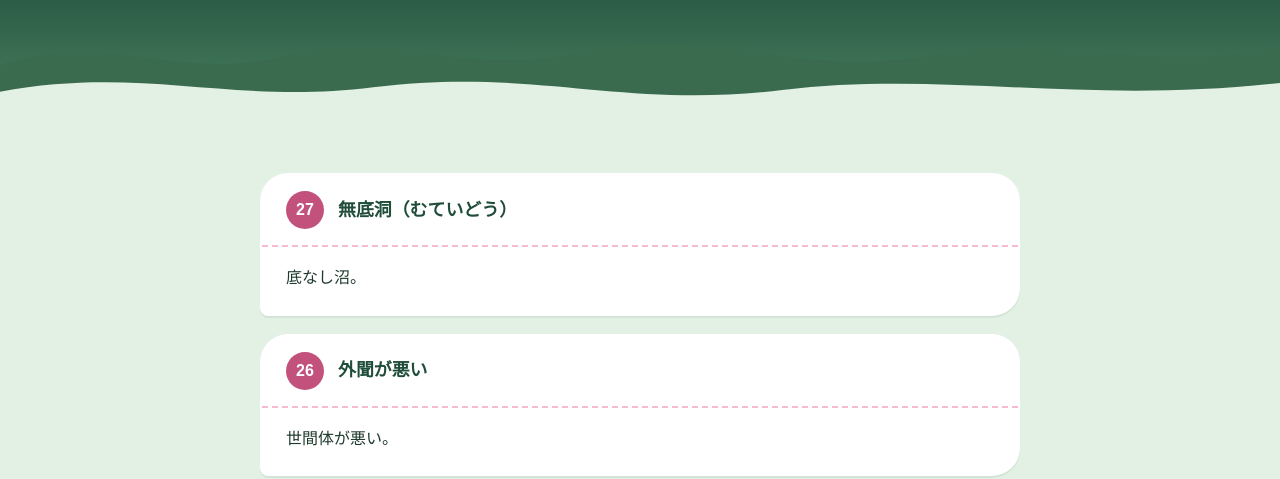
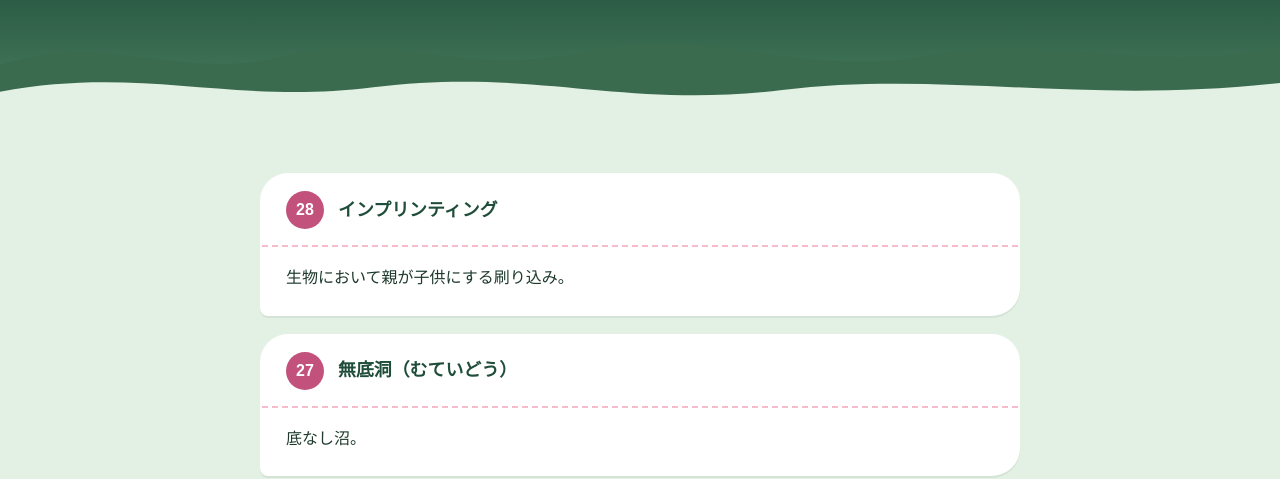
Before and after one commit to Azaleacreativeroom888/fan-japanese, a plain HTML site: page report1.html in a window 1280 px wide. Shown: the part 321-800 px from the top of the page. Drawn offline with Linux system fonts and the light colour scheme; a web font is replaced by a local one.

Commit message:
Update report1.html

```diff
--- a/report1.html
+++ b/report1.html
@@ -150,6 +150,11 @@ footer small{display:block;opacity:.8}
   <section aria-label="気になった日本語の一覧">
     <div class="wrap">
       <div class="items">
+
+        <div class="item">
+          <div class="item-header"><span class="item-num">28</span><h2>インプリンティング</h2></div>
+          <div class="item-body"><p>生物において親が子供にする刷り込み。</p></div>
+        </div>
 
         <div class="item">
           <div class="item-header"><span class="item-num">27</span><h2>無底洞（むていどう）</h2></div>
```
